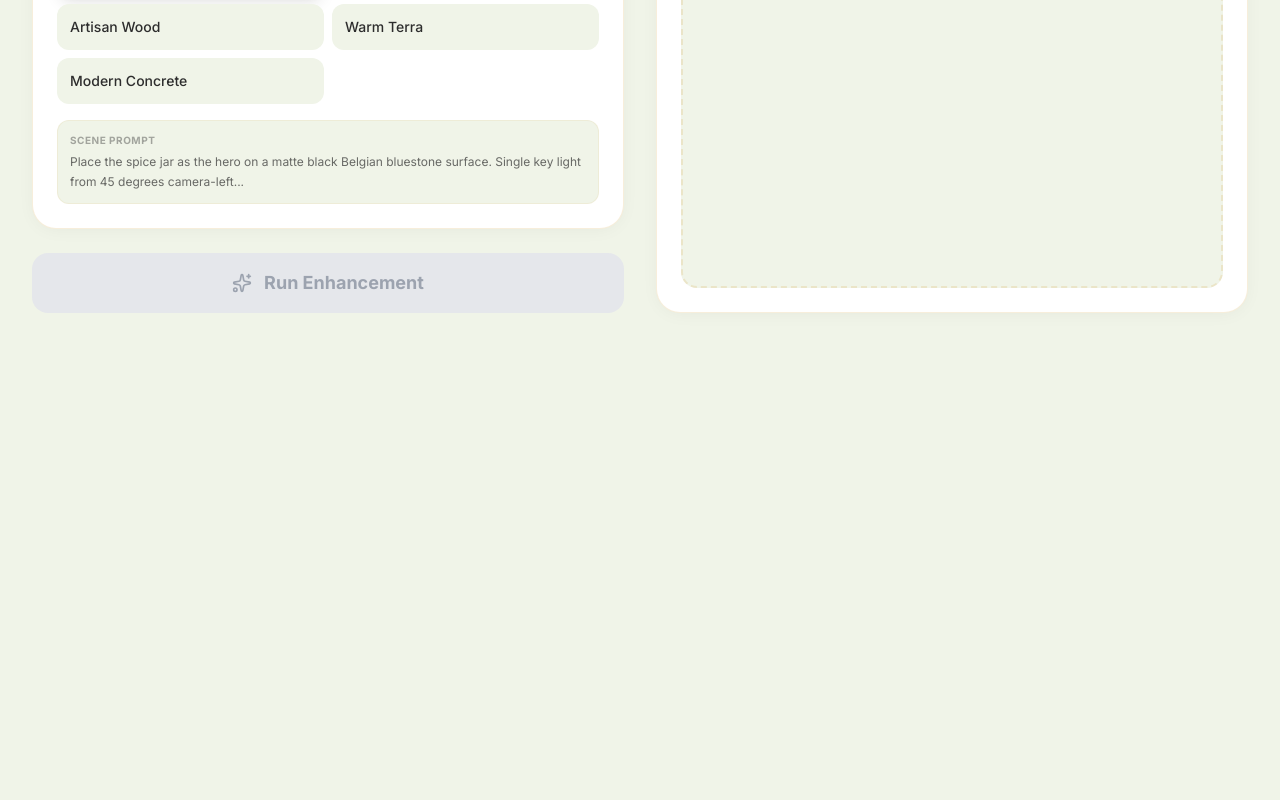
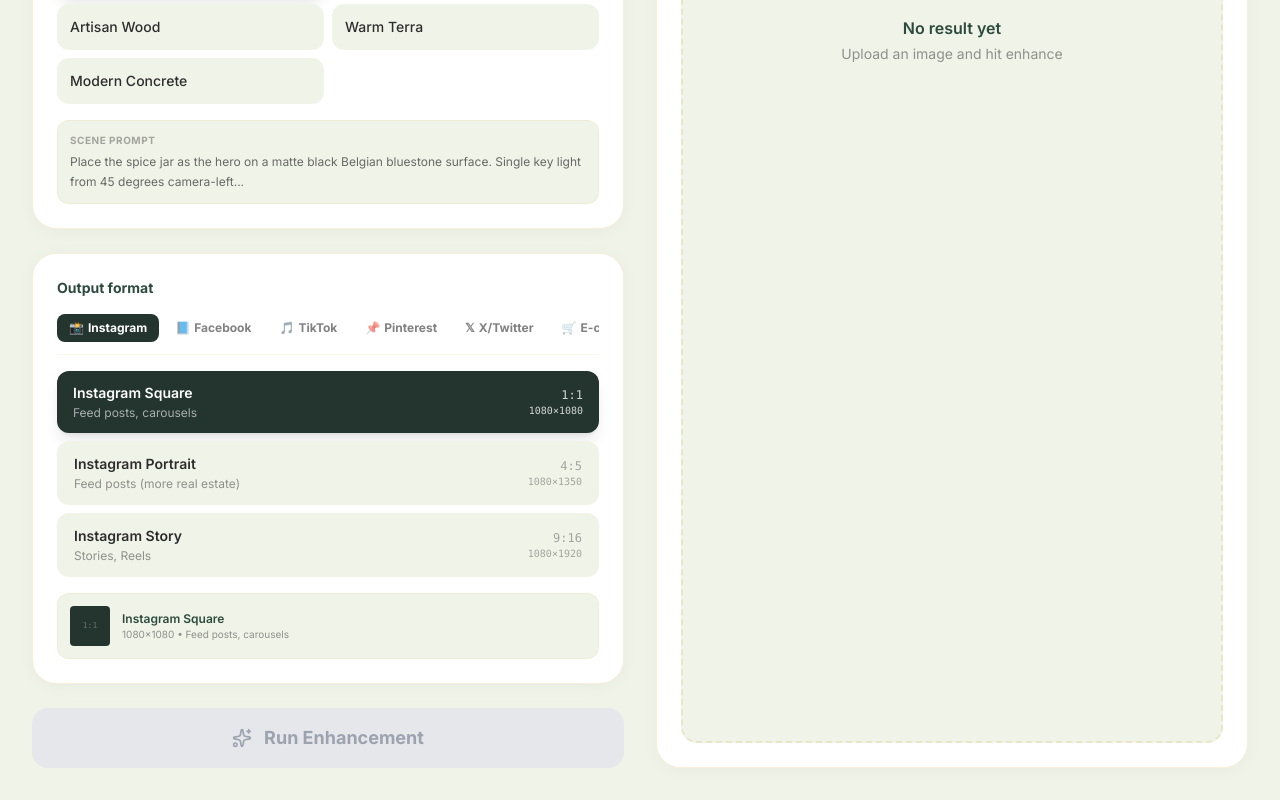
Before and after one commit to Aldazou/SpicejaxOps, a Next.js app: page /enhance in a window 1280 px wide. Shown: the part 1163-1963 px from the top of the page. Before the commit the page ends 1508 px from the top, so only its background shows below. Built offline with nearby package versions, Linux system fonts and the light colour scheme.

Commit message:
Add platform format selector: Instagram, Facebook, TikTok, Pinterest, X, E-commerce, Print sizes

```diff
--- a/app/enhance/page.tsx
+++ b/app/enhance/page.tsx
@@ -274,6 +274,50 @@
   },
 ];
 
+/*
+ * ═══════════════════════════════════════════════════════════════════════════════
+ * PLATFORM FORMAT PRESETS
+ * ═══════════════════════════════════════════════════════════════════════════════
+ *
+ * Each platform has optimal dimensions for maximum engagement.
+ * These are 2024 best practices—update annually as platforms evolve.
+ */
+
+const FORMAT_PRESETS = [
+  // Instagram
+  { id: "ig-square", label: "Instagram Square", platform: "instagram", ratio: "1:1", pixels: "1080×1080", desc: "Feed posts, carousels" },
+  { id: "ig-portrait", label: "Instagram Portrait", platform: "instagram", ratio: "4:5", pixels: "1080×1350", desc: "Feed posts (more real estate)" },
+  { id: "ig-story", label: "Instagram Story", platform: "instagram", ratio: "9:16", pixels: "1080×1920", desc: "Stories, Reels" },
+
+  // Facebook
+  { id: "fb-square", label: "Facebook Square", platform: "facebook", ratio: "1:1", pixels: "1080×1080", desc: "Feed posts" },
+  { id: "fb-landscape", label: "Facebook Landscape", platform: "facebook", ratio: "1.91:1", pixels: "1200×628", desc: "Link shares, ads" },
+  { id: "fb-story", label: "Facebook Story", platform: "facebook", ratio: "9:16", pixels: "1080×1920", desc: "Stories" },
+
+  // TikTok
+  { id: "tiktok", label: "TikTok", platform: "tiktok", ratio: "9:16", pixels: "1080×1920", desc: "Videos, stills" },
+
+  // Pinterest
+  { id: "pin-standard", label: "Pinterest Standard", platform: "pinterest", ratio: "2:3", pixels: "1000×1500", desc: "Standard pins" },
+  { id: "pin-long", label: "Pinterest Long", platform: "pinterest", ratio: "1:2.1", pixels: "1000×2100", desc: "Infographics, recipes" },
+
+  // Twitter/X
+  { id: "twitter", label: "Twitter/X", platform: "twitter", ratio: "16:9", pixels: "1200×675", desc: "Timeline images" },
+
+  // LinkedIn
+  { id: "linkedin", label: "LinkedIn", platform: "linkedin", ratio: "1.91:1", pixels: "1200×628", desc: "Feed posts" },
+
+  // YouTube
+  { id: "youtube-thumb", label: "YouTube Thumbnail", platform: "youtube", ratio: "16:9", pixels: "1280×720", desc: "Video thumbnails" },
+
+  // E-commerce
+  { id: "shopify", label: "Shopify/Amazon", platform: "ecommerce", ratio: "1:1", pixels: "2048×2048", desc: "Product listings" },
+
+  // Print/General
+  { id: "print-4x6", label: "Print 4×6", platform: "print", ratio: "3:2", pixels: "1800×1200", desc: "Standard photo print" },
+  { id: "print-5x7", label: "Print 5×7", platform: "print", ratio: "7:5", pixels: "2100×1500", desc: "Portrait print" },
+];
+
 export default function ImageEnhancerPage() {
   const [uploadedImage, setUploadedImage] = useState<string | null>(null);
   const [enhancedImage, setEnhancedImage] = useState<string | null>(null);
@@ -285,16 +329,22 @@
   const [sceneId, setSceneId] = useState<string>("hero-dark");
   const [activeCategory, setActiveCategory] = useState<string>("hero");
   const [customScene, setCustomScene] = useState<string>("");
+  const [formatId, setFormatId] = useState<string>("ig-square");
+
+  const activeFormat = useMemo(() => {
+    return FORMAT_PRESETS.find((f) => f.id === formatId) || FORMAT_PRESETS[0];
+  }, [formatId]);
 
   const activeScenePrompt = useMemo(() => {
-    if (sceneId === "custom") {
-      return customScene.trim();
-    }
-    return (
-      SCENE_PRESETS.find((scene) => scene.id === sceneId)?.prompt ??
-      "Backyard grill at dusk with ember glow and smoke trails."
-    );
-  }, [sceneId, customScene]);
+    const basePrompt = sceneId === "custom"
+      ? customScene.trim()
+      : SCENE_PRESETS.find((scene) => scene.id === sceneId)?.prompt ?? "";
+
+    // Append format instructions to the prompt
+    const formatInstruction = `Output image dimensions: ${activeFormat.ratio} aspect ratio (${activeFormat.pixels}). Compose the scene to work perfectly in this format with appropriate headroom and subject placement.`;
+
+    return `${basePrompt} ${formatInstruction}`;
+  }, [sceneId, customScene, activeFormat]);
 
   const handleImageUpload = (e: React.ChangeEvent<HTMLInputElement>) => {
     const file = e.target.files?.[0];
@@ -537,6 +587,101 @@
                 )}
               </div>
 
+              {/* Format Selection */}
+              <div className="bg-white rounded-3xl border border-brand-gold/20 shadow-[0_2px_20px_-4px_rgba(0,0,0,0.06)] p-6">
+                <p className="text-sm font-bold text-brand-title mb-4">Output format</p>
+
+                {/* Platform Tabs */}
+                <div className="flex gap-1 overflow-x-auto no-scrollbar pb-3 mb-4 border-b border-brand-gold/10">
+                  {[
+                    { id: "instagram", label: "Instagram", icon: "📸" },
+                    { id: "facebook", label: "Facebook", icon: "📘" },
+                    { id: "tiktok", label: "TikTok", icon: "🎵" },
+                    { id: "pinterest", label: "Pinterest", icon: "📌" },
+                    { id: "twitter", label: "X/Twitter", icon: "𝕏" },
+                    { id: "ecommerce", label: "E-comm", icon: "🛒" },
+                    { id: "print", label: "Print", icon: "🖨️" },
+                  ].map((plat) => (
+                    <button
+                      key={plat.id}
+                      onClick={() => {
+                        const firstFormat = FORMAT_PRESETS.find((f) => f.platform === plat.id);
+                        if (firstFormat) setFormatId(firstFormat.id);
+                      }}
+                      className={`px-3 py-1.5 rounded-lg text-xs font-bold whitespace-nowrap transition-all flex items-center gap-1 ${
+                        activeFormat.platform === plat.id
+                          ? "bg-[#243530] text-white"
+                          : "text-brand-text/60 hover:text-brand-title hover:bg-brand-sage"
+                      }`}
+                    >
+                      <span>{plat.icon}</span>
+                      <span className="hidden sm:inline">{plat.label}</span>
+                    </button>
+                  ))}
+                </div>
+
+                {/* Format Options */}
+                <div className="grid grid-cols-1 gap-2">
+                  {FORMAT_PRESETS
+                    .filter((f) => f.platform === activeFormat.platform)
+                    .map((format) => (
+                      <button
+                        key={format.id}
+                        onClick={() => setFormatId(format.id)}
+                        className={`px-4 py-3 rounded-xl text-left transition-all flex items-center justify-between ${
+                          formatId === format.id
+                            ? "bg-[#243530] text-white shadow-lg"
+                            : "bg-brand-sage text-brand-text hover:bg-spice-100 border border-transparent hover:border-brand-gold/20"
+                        }`}
+                      >
+                        <div>
+                          <p className="font-semibold text-sm">{format.label}</p>
+                          <p className={`text-xs mt-0.5 ${formatId === format.id ? "text-white/60" : "text-brand-text/50"}`}>
+                            {format.desc}
+                          </p>
+                        </div>
+                        <div className={`text-right ${formatId === format.id ? "text-white/80" : "text-brand-text/40"}`}>
+                          <p className="text-xs font-mono">{format.ratio}</p>
+                          <p className="text-[10px] font-mono">{format.pixels}</p>
+                        </div>
+                      </button>
+                    ))}
+                </div>
+
+                {/* Format Preview */}
+                <div className="mt-4 flex items-center gap-3 p-3 bg-brand-sage rounded-xl border border-brand-gold/10">
+                  <div
+                    className="bg-[#243530] rounded flex-shrink-0 flex items-center justify-center text-white/30 text-[8px] font-mono"
+                    style={{
+                      width: activeFormat.ratio === "1:1" ? 40 :
+                             activeFormat.ratio === "4:5" ? 32 :
+                             activeFormat.ratio === "9:16" ? 24 :
+                             activeFormat.ratio === "16:9" ? 48 :
+                             activeFormat.ratio === "2:3" ? 28 :
+                             activeFormat.ratio === "1:2.1" ? 20 :
+                             activeFormat.ratio === "1.91:1" ? 48 :
+                             activeFormat.ratio === "3:2" ? 42 :
+                             activeFormat.ratio === "7:5" ? 38 : 40,
+                      height: activeFormat.ratio === "1:1" ? 40 :
+                              activeFormat.ratio === "4:5" ? 40 :
+                              activeFormat.ratio === "9:16" ? 42 :
+                              activeFormat.ratio === "16:9" ? 27 :
+                              activeFormat.ratio === "2:3" ? 42 :
+                              activeFormat.ratio === "1:2.1" ? 42 :
+                              activeFormat.ratio === "1.91:1" ? 25 :
+                              activeFormat.ratio === "3:2" ? 28 :
+                              activeFormat.ratio === "7:5" ? 27 : 40,
+                    }}
+                  >
+                    {activeFormat.ratio}
+                  </div>
+                  <div className="flex-1 min-w-0">
+                    <p className="text-xs font-semibold text-brand-title">{activeFormat.label}</p>
+                    <p className="text-[10px] text-brand-text/50">{activeFormat.pixels} • {activeFormat.desc}</p>
+                  </div>
+                </div>
+              </div>
+
               {/* Enhance Button */}
               <button
                 onClick={enhanceImage}
```
